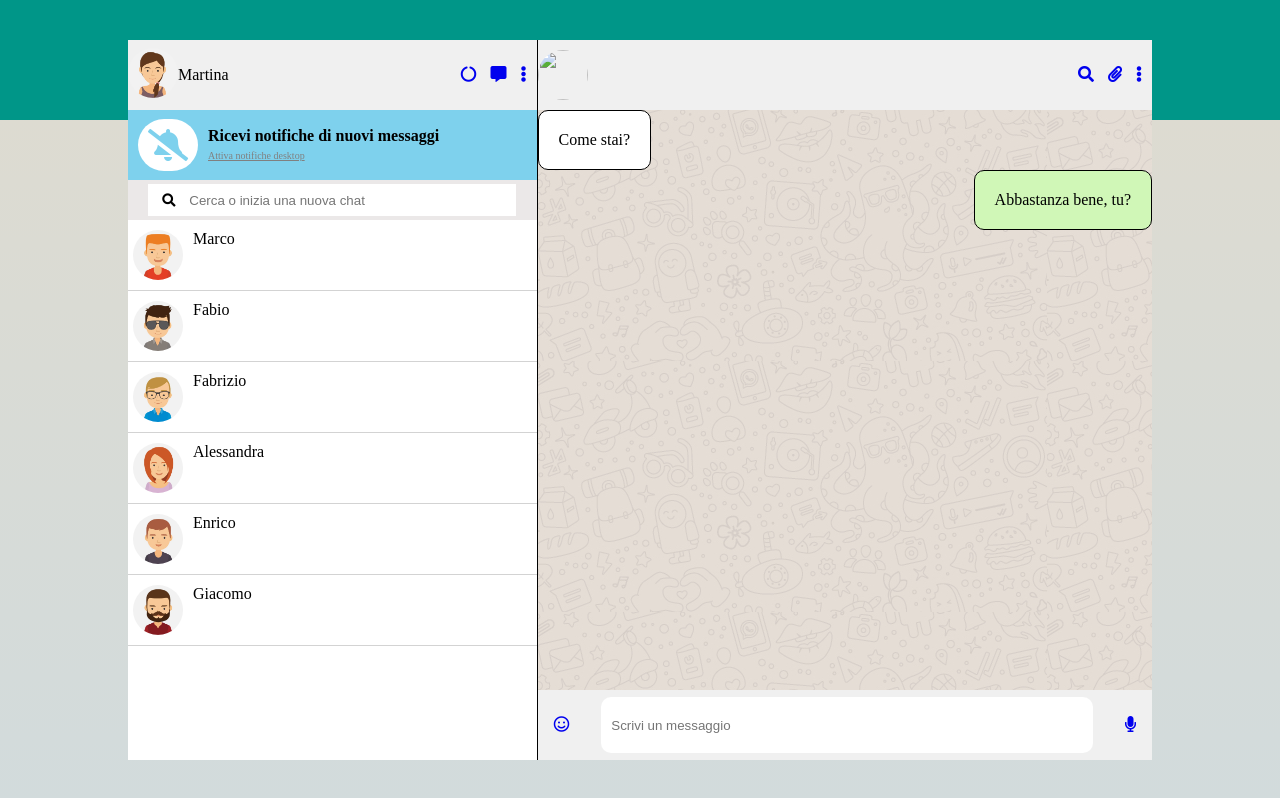
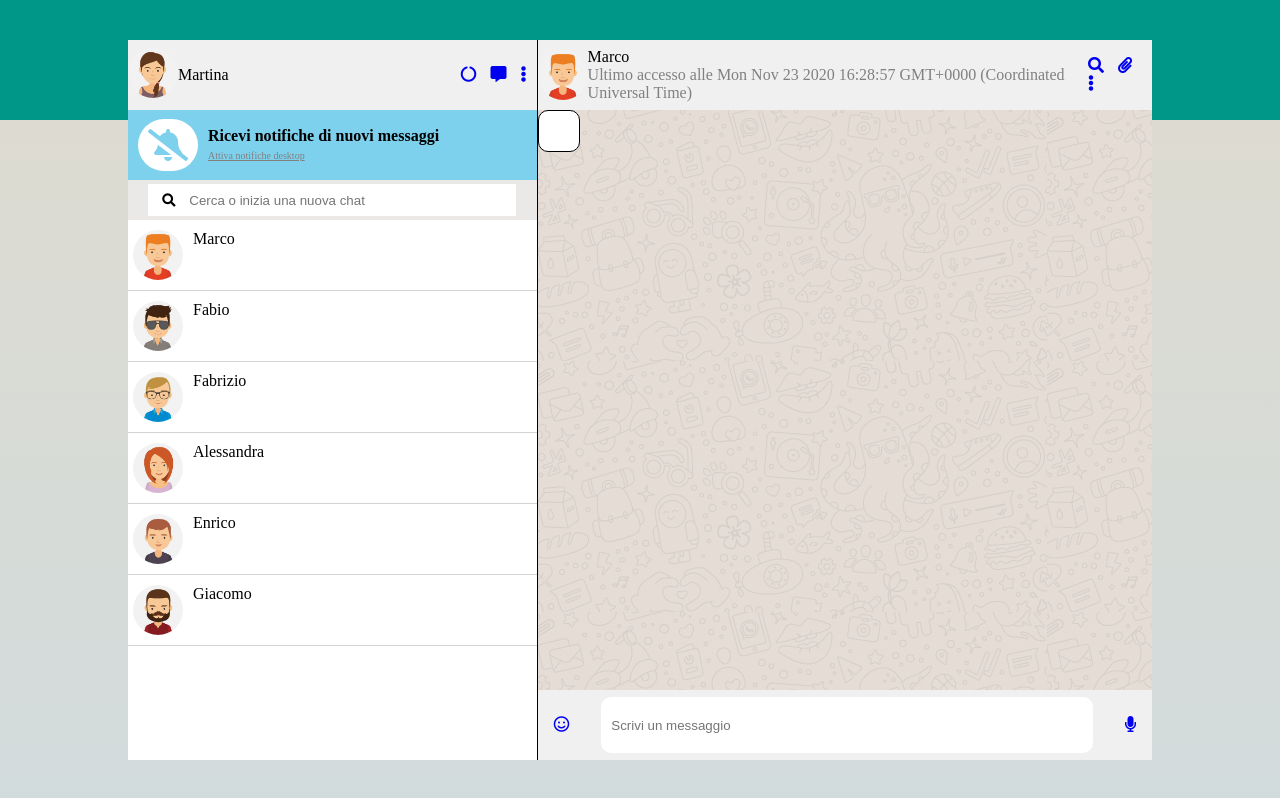
Before and after one commit to pozmar/vue-boolzapp, a plain HTML site: page index.html in a window 1280 px wide. Drawn offline with nearby package versions, Linux system fonts and the light colour scheme.

Commit message:
#avatar utenti

```diff
--- a/index.html
+++ b/index.html
@@ -47,25 +47,9 @@
 
         <!-- CONTATTI -->
         <ul class="contacts">
-          <li  v-for="contatto in contatti"><img :src="contatto.avatar" alt="">
+          <li  v-for="(contatto, i) in contatti" @click="changeIndexContatto(i)"><img :src="contatto.avatar" alt="">
             <p>{{ contatto.nome }}</p>
           </li>
-          <!-- <li><img :src="contatti[1].avatar" alt="">
-            <p>{{ contatti[1].nome }}</p>
-          </li>
-          <li><img :src="contatti[2].avatar" alt="">
-            <p>{{ contatti[2].nome }}</p>
-          </li>
-          <li><img :src="contatti[3].avatar" alt="">
-            <p>{{ contatti[3].nome }}</p>
-          </li>
-          <li><img :src="contatti[4].avatar" alt="">
-            <p>{{ contatti[4].nome }}</p>
-          </li>
-          <li><img :src="contatti[5].avatar" alt="">
-            <p>{{ contatti[5].nome }}</p>
-          </li> -->
-
         </ul>
 
       </section>
@@ -74,7 +58,11 @@
         <!-- TOP-RIGHT -->
 
         <div class="nav-right">
-            <img src="" alt="">
+          <div class="contact-message">
+            <img :src="contatti[openContactIndex].avatar" alt="">
+            <p>{{ contatti[openContactIndex].nome}} <span>Ultimo accesso alle {{contatti[openContactIndex].ultimoAccesso}}</span>
+            </p>
+          </div>
           <div class="nav-interactions">
             <a href="#"><i class="fas fa-search"></i></a>
             <a href="#"><i class="fas fa-paperclip"></i></a>
@@ -84,11 +72,11 @@
 
         <!-- MESSAGGI -->
         <div class="messages">
-          <div class="chat-utente">
-            <p>Come stai?</p>
+          <div class="received">
+            <p>{{el}}</p>
           </div>
-          <div class="chat-io">
-            <p>Abbastanza bene, tu?</p>
+          <div class="sent">
+            <p>{{el}}</p>
           </div>
         </div>
         <!-- SENDING -->
--- a/main.js
+++ b/main.js
@@ -1,3 +1,4 @@
+const data = new Date();
 const myApp = new Vue({
   el: "#root",
   data: {
@@ -9,17 +10,26 @@ const myApp = new Vue({
       {
         nome: 'Marco',
         avatar: 'img/avatar_1.jpg',
-        ultimoAccesso:''
-      },
+        ultimoAccesso: data,
+        messaggi:[
+          {
+          messaggiInviati: ['Ciao, come stai?', 'Mi fa piacere, io tutto bene', 'Volentieri!']
+        },
+        {
+          messaggiRicevuti:['Tutto bene, tu?', 'Ci becchiamo per un caffè?', 'Ci aggiorniamo allora']
+        }],
+        },
       {
         nome: 'Fabio',
         avatar: 'img/avatar_2.jpg',
-        ultimoAccesso:''
+        ultimoAccesso:'9.35',
+        messaggiInviati: ['Hai visto Leo?', 'Ok', 'Non lo troviamo'],
+        messaggiRicevuti:['No', 'Vhe è sucesso?', 'Fammi sapere'],
       },
       {
         nome: 'Fabrizio',
         avatar: 'img/avatar_3.jpg',
-        ultimoAccesso:''
+        ultimoAccesso:'12.23'
       },
       {
         nome: 'Alessandra',
@@ -37,6 +47,7 @@ const myApp = new Vue({
         ultimoAccesso:''
       }
     ],
+    openContactIndex: 0,
     listInput: [],
     input: '',
   },
@@ -44,6 +55,10 @@ const myApp = new Vue({
     takeInput: function(){
       this.listInput.push(this.input);
       this.input = '';
+    },
+    changeIndexContatto: function(index){
+      this.openContactIndex = index;
     }
+
   }
 })
--- a/style.css
+++ b/style.css
@@ -133,32 +133,41 @@ body{
   .nav-right{
     height: 70px;
   }
+  .contact-message{
+    display: flex;
+    justify-content: flex-start;
+    align-items: center;
+  }
+  .contact-message p span{
+    display: block;
+    color: grey;
+  }
   /* MESSAGES */
   .messages{
     height: calc(100% - 140px);
     background-image: url("img/mine.jpg");
     overflow-y: auto;
   }
-  .chat-utente, .chat-io{
+  .received, .sent{
     width: 100%;
     display: flex;
     flex-wrap: wrap;
   }
-  .chat-utente{
+  .received{
     justify-content: flex-start;
   }
-  .chat-io{
+  .sent{
     justify-content: flex-end;
   }
-  .chat-utente p, .chat-io p {
+  .received p, .swnt p {
     padding: 20px;
     border: 1px solid black;
     border-radius: 10px;
   }
-  .chat-io p{
+  .sent p{
     background-color: rgb(208, 247, 183);
   }
-  .chat-utente p{
+  .received p{
     background-color: white;
   }
   /* SENDING */
```
Lines whose indentation alone changed are shown as unchanged.
